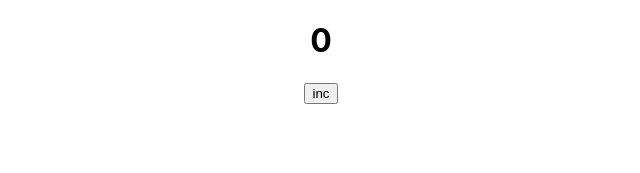
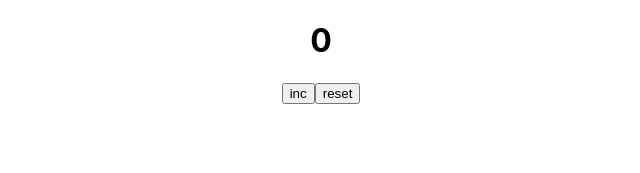
Before and after one commit to mazurenka/localstorage, a React (Create React App) app: page / in a window 1280 px wide. Shown: the top 173 px of the page, without its empty margins (319-959 px from the left). Built offline with nearby package versions, Linux system fonts and the light colour scheme.

Commit message:
localstorage useEffect

```diff
--- a/src/App.tsx
+++ b/src/App.tsx
@@ -17,12 +17,19 @@ function App() {
 
     useEffect(() => {
         localStorage.setItem('valueKey', JSON.stringify(value))
+
     }, [value])
+
+    const resetIncrement = () => {
+        localStorage.clear()
+        setValue(0)
+    }
 
     return (
         <div className="App">
             <h1> {value} </h1>
             <button onClick={increment}>inc</button>
+            <button onClick={resetIncrement}>reset</button>
         </div>
     );
 }
```
